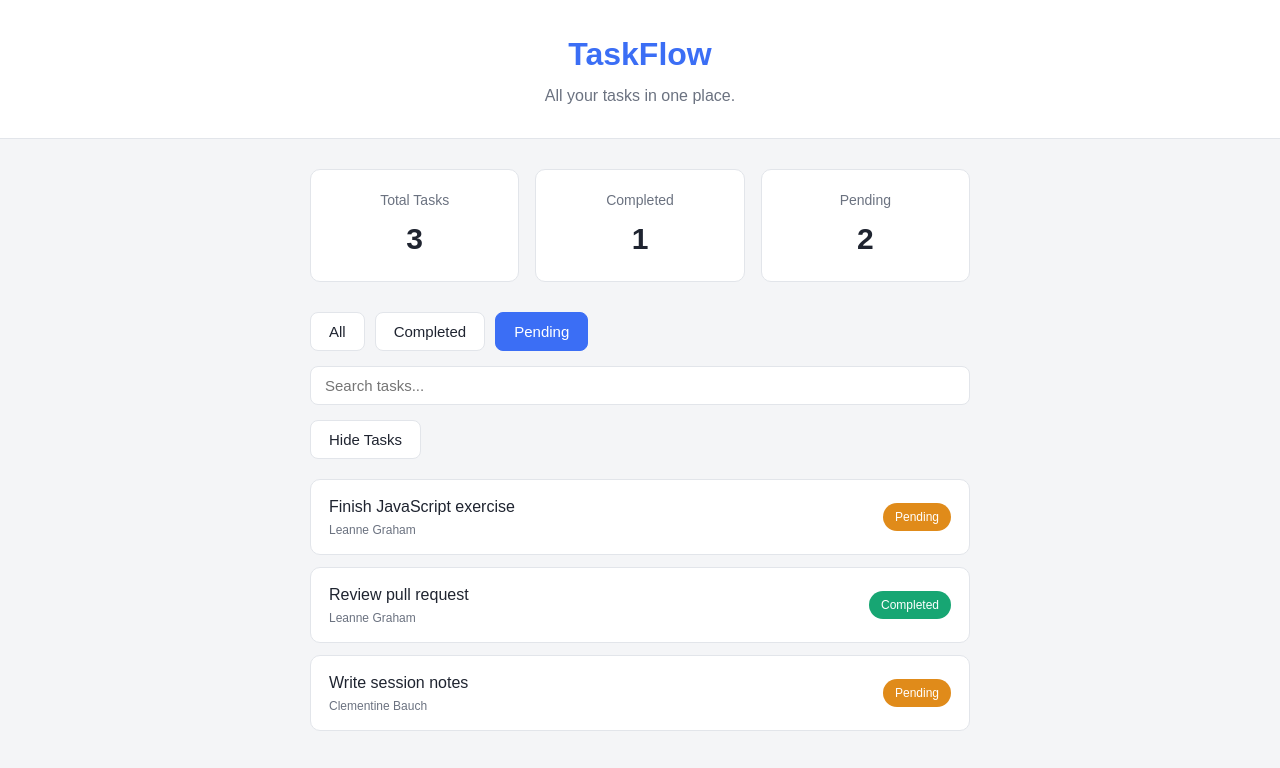
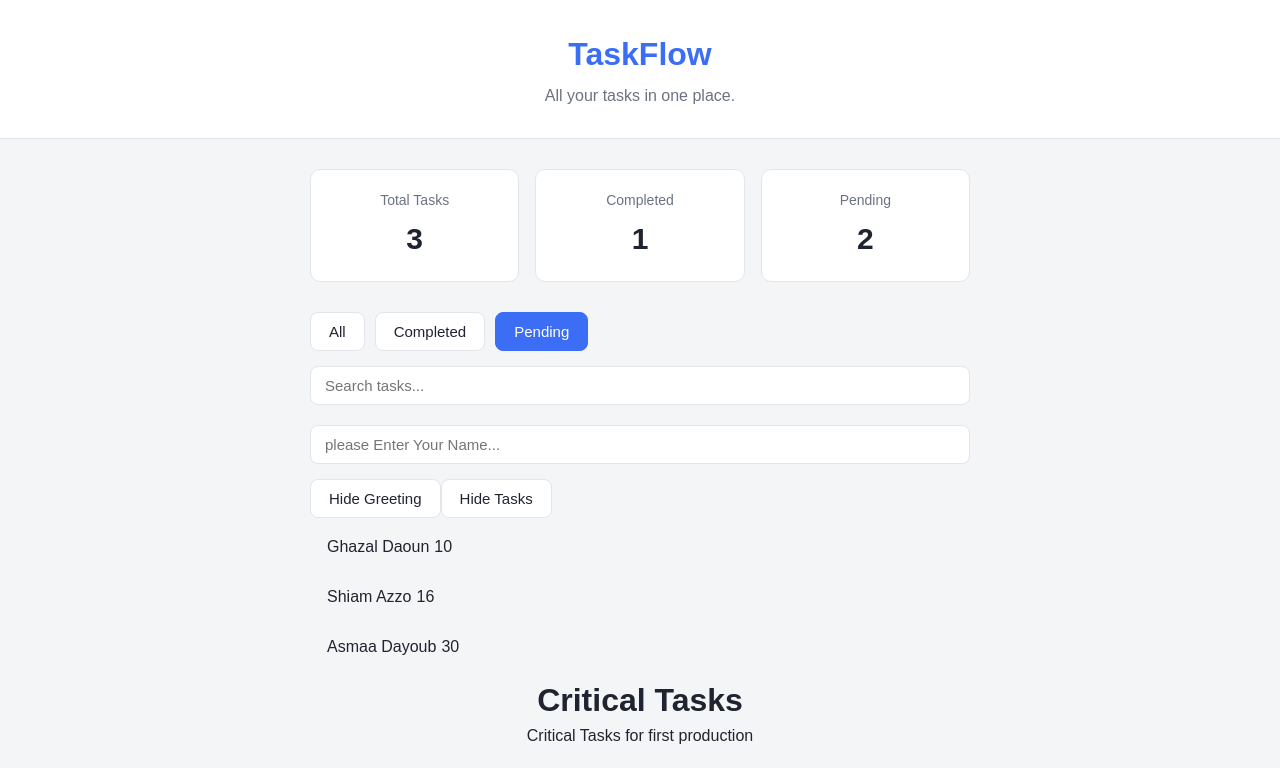
Before and after one commit to b4f-cohort8-salamiyah/b4f-cohort8-salamiyah-react-2026, a React (Vite) app: page / in a window 1280 px wide. Shown: the top 768 px of the page. Built offline with nearby package versions, Linux system fonts and the light colour scheme.

Commit message:
add some features to task-flow page

```diff
--- a/src/App.tsx
+++ b/src/App.tsx
@@ -2,13 +2,25 @@ import { ChangeEvent, useState } from "react";
 import Header from "./components/Header";
 import StatCard from "./components/StatCard";
 import TaskItem from "./components/TaskItem";
+import SectionTitle from "./components/SectionTitle";
+import PersonSummary from "./components/PersonSummary";
 
 function App() {
   // const currentFilter = "all";
   const [currentFilter, setCurrentFilter] = useState("pending");
   const [searchText, setSearchText] = useState("");
   const [showTasks, setShowTasks] = useState(true);
+  const [name, setName] = useState("");
+  const [showGreetingMessage, setShowGreetingMessage] = useState(true);
 
+  let greetingMessage = "";
+  if (name === "") {
+    greetingMessage = "";
+  } else if (name === "admin") {
+    greetingMessage = "Welcome back, admin.";
+  } else {
+    greetingMessage = "Hello, " + name + "!";
+  }
   function handleShowAll() {
     setCurrentFilter("all");
   }
@@ -25,8 +37,15 @@ function App() {
     setSearchText(event.target.value);
   }
 
+  function handleNameChange(event: ChangeEvent<HTMLInputElement>) {
+    setName(event.target.value);
+  }
   function handleShowTasks() {
     setShowTasks(!showTasks);
+  }
+
+  function handleShowgreetingMessage() {
+    setShowGreetingMessage(!showGreetingMessage);
   }
 
   return (
@@ -74,10 +93,38 @@ function App() {
           ) : null}
         </section>
 
+        {showGreetingMessage ? (
+          <div className="namegreeting">
+            <input
+              type="text"
+              className="name-input"
+              placeholder="please Enter Your Name..."
+              value={name}
+              onChange={handleNameChange}
+            />
+
+            {name !== "" ? <p>{greetingMessage}</p> : null}
+          </div>
+        ) : null}
+        <button
+          className="toggle-tasks-button"
+          onClick={handleShowgreetingMessage}
+        >
+          {showGreetingMessage ? "Hide Greeting" : "Show Greeting"}
+        </button>
+
         <button className="toggle-tasks-button" onClick={handleShowTasks}>
           {showTasks ? "Hide Tasks" : "Show Tasks"}
         </button>
 
+        <PersonSummary name="Ghazal Daoun" taskCount={10} />
+        <PersonSummary name="Shiam Azzo" taskCount={16} />
+        <PersonSummary name="Asmaa Dayoub" taskCount={30} />
+
+        <SectionTitle
+          title="Critical Tasks"
+          subtitle="Critical Tasks for first production"
+        />
         {showTasks ? (
           <ul className="task-list">
             <TaskItem
--- /dev/null
+++ b/src/components/PersonSummary.tsx
@@ -0,0 +1,15 @@
+interface person {
+  name: string;
+  taskCount: number;
+}
+
+function PersonSummary(props: person) {
+  return (
+    <div className="person-data">
+      <span >{props.name}</span>
+      <span >{props.taskCount}</span>
+    </div>
+  );
+}
+
+export default PersonSummary;
--- /dev/null
+++ b/src/components/SectionTitle.tsx
@@ -0,0 +1,15 @@
+interface TitleProps {
+  title: string;
+  subtitle: string;
+}
+
+function SectionTitle(props: TitleProps) {
+  return (
+    <div>
+      <h1 style={{ textAlign: "center" }}>{props.title}</h1>
+      <p style={{ textAlign: "center" }}>{props.subtitle}</p>
+    </div>
+  );
+}
+
+export default SectionTitle;
--- a/src/index.css
+++ b/src/index.css
@@ -107,6 +107,22 @@ body {
   width: 100%;
 }
 
+.name-input {
+  border: 1px solid #e2e5ea;
+  border-radius: 8px;
+  font-size: 15px;
+  padding: 10px 14px;
+  width: 100%;
+  margin-top: 20px;
+}
+
+.person-data {
+  display: flex;
+
+  gap: 5px;
+  padding: 9px;
+  margin: 8px;
+}
 .search-input:focus {
   border-color: #3b6ef5;
   outline: none;
```
